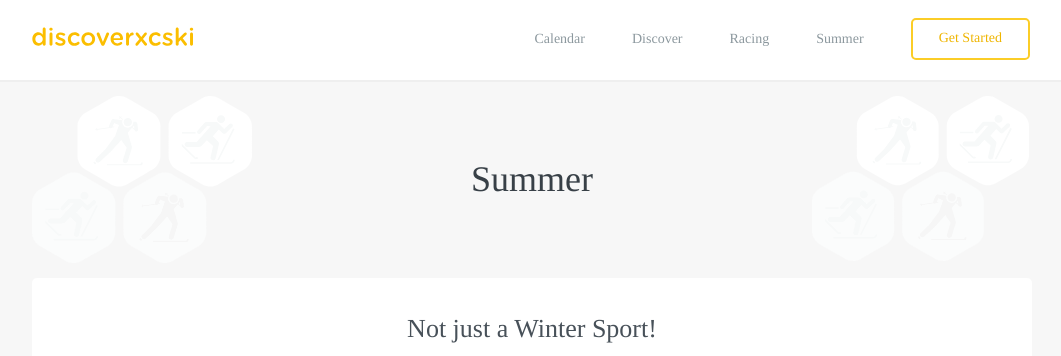
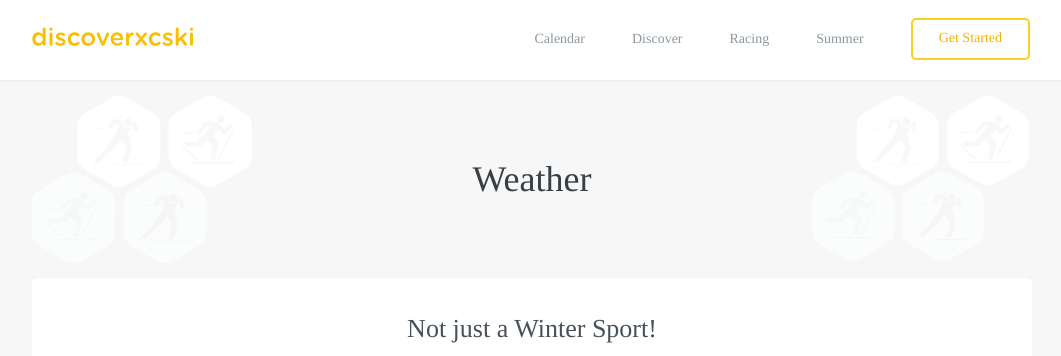
Before and after one commit to robcatto/robcatto.github.io, a Jekyll site: the page built from get-started/weather/index.html, in a window 1280 px wide and 900 px high. Shown: the top 356 px of the window, without its empty margins (108-1169 px from the left). Built offline with Jekyll 4.4.1, drawn with Linux system fonts in a browser that asks for light colours; some web fonts are replaced; Markdown is read by kramdown in place of the engine named in the settings.

Commit message:
Update index.html

```diff
--- a/get-started/weather/index.html
+++ b/get-started/weather/index.html
@@ -12,7 +12,7 @@ layout: default
             </div>
 
             <section>
-                <h1>Summer</h1>
+                <h1>Weather</h1>
             </section>
 
 
```
